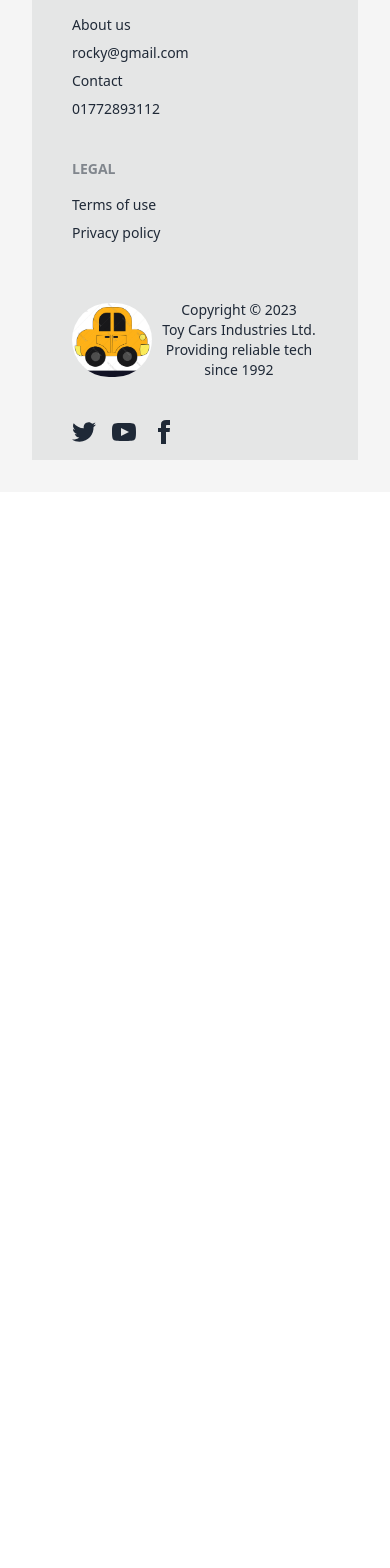
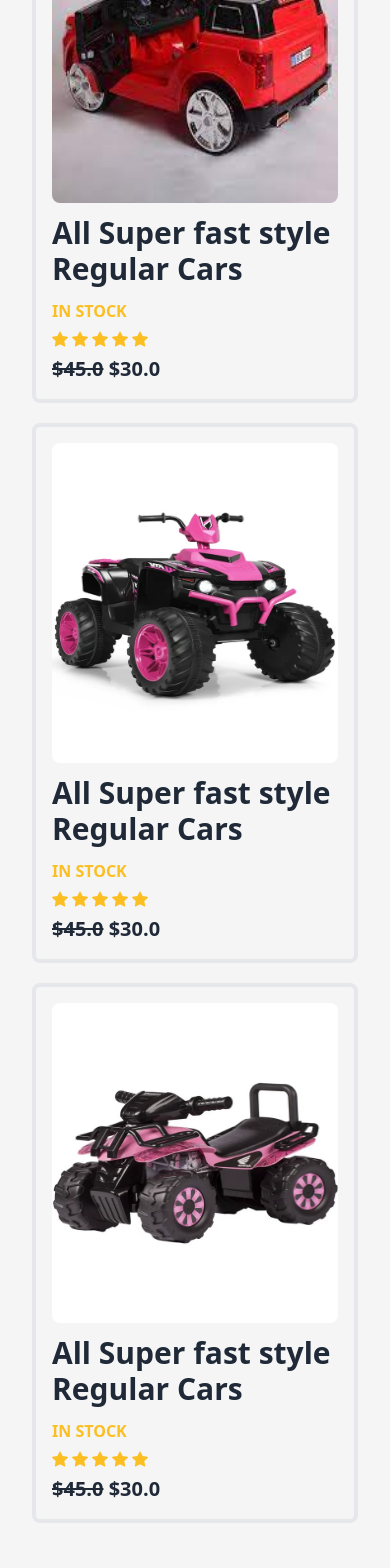
Before and after one commit to Rocky3112/toy-marketplace-client-side, a React (Vite) app: page / in a window 390 px wide. Shown: the part 5105-6673 px from the top of the page. Before the commit the page ends 5597 px from the top, so only its background shows below. Built offline with nearby package versions, Linux system fonts and the light colour scheme; no server answers.

Commit message:
two extra section completed

```diff
--- a/package.json
+++ b/package.json
@@ -10,17 +10,20 @@
     "preview": "vite preview"
   },
   "dependencies": {
+    "aos": "^2.3.4",
     "daisyui": "^2.51.6",
     "firebase": "^9.22.0",
     "localforage": "^1.10.0",
     "match-sorter": "^6.3.1",
     "react": "^18.2.0",
+    "react-aos": "^1.0.1",
     "react-dom": "^18.2.0",
     "react-hook-form": "^7.43.9",
     "react-icons": "^4.8.0",
     "react-router-dom": "^6.11.2",
     "react-tabs": "^6.0.1",
-    "sort-by": "^1.2.0"
+    "sort-by": "^1.2.0",
+    "sweetalert2": "^11.7.5"
   },
   "devDependencies": {
     "@types/react": "^18.0.28",
--- a/src/Layouts/AddToy/ToyForm.jsx
+++ b/src/Layouts/AddToy/ToyForm.jsx
@@ -21,7 +21,7 @@ const ToyForm = () => {
     .then(res=> res.json())
     .then(data=>{
       console.log(data);
-      if(data.insertedId>0){
+      if(data.insertedId){
         alert('successfully Added')
       }
     })
--- a/src/Layouts/AllToys/AllToys.jsx
+++ b/src/Layouts/AllToys/AllToys.jsx
@@ -39,7 +39,8 @@ const AllToys = () => {
           />
         </div>
             {
-                filteredToys.map((toys)=> <Toys
+                filteredToys.slice(0,20)
+                .map((toys)=> <Toys
                 key ={toys._id}
                 toys={toys}
                 ></Toys>)
--- a/src/Layouts/AllToys/ToyDetails.jsx
+++ b/src/Layouts/AllToys/ToyDetails.jsx
@@ -14,12 +14,14 @@ const ToyDetails = () => {
         setDetails(data);
       });
   }, []);
-  console.log(details);
+  // console.log(details);
   const {pictureUrl,description,name,price,quantity,sellerName,sellerEmail,rating}= details
+
+
   return (
     <div>
-      <div className="hero my-20 min-h-screen bg-base-300 rounded-2xl shadow-2xl">
-        <div className="hero-content items-center text-left gap-5 flex-col lg:flex-row">
+      <div className=" my-20  bg-base-300 rounded-2xl shadow-2xl w-[700px] p-10 mx-auto">
+        <div className="w-[450px] flex items-center justify-between  gap-5 ">
           <img
             src={pictureUrl}
             className=" rounded-lg shadow-2xl"
--- a/src/Layouts/Footer/Footer.jsx
+++ b/src/Layouts/Footer/Footer.jsx
@@ -29,13 +29,13 @@ const Footer = () => {
 <footer className="footer px-10 py-4 border-t bg-base-300 text-base-content border-base-300">
   <div className="items-center grid-flow-col">
    <img src={logo} alt="" className=" w-20 rounded-full" />
-    <p>Copyright © 2023 <br /> Toy Cars Industries Ltd. <br/>Providing reliable tech since 1992</p>
+    <p> Toy World <br /> Copyright © 2023 <br /> Toy Cars Industries Ltd. <br/>Providing reliable tech since 1992</p>
   </div>
   <div className="md:place-self-center md:justify-self-end">
     <div className="grid grid-flow-col gap-4">
-      <a><svg xmlns="http://www.w3.org/2000/svg" width="24" height="24" viewBox="0 0 24 24" className="fill-current"><path d="M24 4.557c-.883.392-1.832.656-2.828.775 1.017-.609 1.798-1.574 2.165-2.724-.951.564-2.005.974-3.127 1.195-.897-.957-2.178-1.555-3.594-1.555-3.179 0-5.515 2.966-4.797 6.045-4.091-.205-7.719-2.165-10.148-5.144-1.29 2.213-.669 5.108 1.523 6.574-.806-.026-1.566-.247-2.229-.616-.054 2.281 1.581 4.415 3.949 4.89-.693.188-1.452.232-2.224.084.626 1.956 2.444 3.379 4.6 3.419-2.07 1.623-4.678 2.348-7.29 2.04 2.179 1.397 4.768 2.212 7.548 2.212 9.142 0 14.307-7.721 13.995-14.646.962-.695 1.797-1.562 2.457-2.549z"></path></svg></a>
-      <a><svg xmlns="http://www.w3.org/2000/svg" width="24" height="24" viewBox="0 0 24 24" className="fill-current"><path d="M19.615 3.184c-3.604-.246-11.631-.245-15.23 0-3.897.266-4.356 2.62-4.385 8.816.029 6.185.484 8.549 4.385 8.816 3.6.245 11.626.246 15.23 0 3.897-.266 4.356-2.62 4.385-8.816-.029-6.185-.484-8.549-4.385-8.816zm-10.615 12.816v-8l8 3.993-8 4.007z"></path></svg></a>
-      <a><svg xmlns="http://www.w3.org/2000/svg" width="24" height="24" viewBox="0 0 24 24" className="fill-current"><path d="M9 8h-3v4h3v12h5v-12h3.642l.358-4h-4v-1.667c0-.955.192-1.333 1.115-1.333h2.885v-5h-3.808c-3.596 0-5.192 1.583-5.192 4.615v3.385z"></path></svg></a>
+      <a href="https://www.twitter.com/ah.rocky.3112"><svg xmlns="http://www.w3.org/2000/svg" width="24" height="24" viewBox="0 0 24 24" className="fill-current"><path d="M24 4.557c-.883.392-1.832.656-2.828.775 1.017-.609 1.798-1.574 2.165-2.724-.951.564-2.005.974-3.127 1.195-.897-.957-2.178-1.555-3.594-1.555-3.179 0-5.515 2.966-4.797 6.045-4.091-.205-7.719-2.165-10.148-5.144-1.29 2.213-.669 5.108 1.523 6.574-.806-.026-1.566-.247-2.229-.616-.054 2.281 1.581 4.415 3.949 4.89-.693.188-1.452.232-2.224.084.626 1.956 2.444 3.379 4.6 3.419-2.07 1.623-4.678 2.348-7.29 2.04 2.179 1.397 4.768 2.212 7.548 2.212 9.142 0 14.307-7.721 13.995-14.646.962-.695 1.797-1.562 2.457-2.549z"></path></svg></a>
+      <a href="https://www.youtube.com/"><svg xmlns="http://www.w3.org/2000/svg" width="24" height="24" viewBox="0 0 24 24" className="fill-current"><path d="M19.615 3.184c-3.604-.246-11.631-.245-15.23 0-3.897.266-4.356 2.62-4.385 8.816.029 6.185.484 8.549 4.385 8.816 3.6.245 11.626.246 15.23 0 3.897-.266 4.356-2.62 4.385-8.816-.029-6.185-.484-8.549-4.385-8.816zm-10.615 12.816v-8l8 3.993-8 4.007z"></path></svg></a>
+      <a href="https://www.facebook.com/ah.rocky.3112"><svg xmlns="http://www.w3.org/2000/svg" width="24" height="24" viewBox="0 0 24 24" className="fill-current"><path d="M9 8h-3v4h3v12h5v-12h3.642l.358-4h-4v-1.667c0-.955.192-1.333 1.115-1.333h2.885v-5h-3.808c-3.596 0-5.192 1.583-5.192 4.615v3.385z"></path></svg></a>
     </div>
   </div>
 </footer>
--- /dev/null
+++ b/src/Layouts/Home/BestSellCollection.jsx
@@ -0,0 +1,142 @@
+import img1 from "../../assets/images/pic3.jpeg";
+import img2 from "../../assets/images/img3.webp";
+import img3 from "../../assets/images/img4.webp";
+import img4 from "../../assets/review.jpg";
+import { BsStarFill } from "react-icons/bs";
+import { useEffect } from "react";
+import AOS from "aos";
+import "aos/dist/aos.css";
+
+const BestSellCollection = () => {
+  useEffect(() => {
+    AOS.init({
+      duration: 1000,
+    });
+  }, []);
+  return (
+    <div className="my-16">
+      <div className=" my-7 text-left">
+        <h1 className=" text-amber-500 text-4xl font-semibold">BEST SELLERS</h1>
+        <p>Do not miss the current offer</p>
+      </div>
+      <div className=" grid lg:grid-cols-3 gap-5">
+        <div
+          className=" text-left p-4 border-4 rounded-lg "
+          data-aos="fade-right"
+          data-aos-offset="300"
+          data-aos-easing="ease-in-sine"
+        >
+          <img className=" h-80 w-80 rounded-lg" src={img1} alt="" />
+          <h1 className=" text-3xl font-semibold my-3">
+            All Super fast style <br /> Regular Cars
+          </h1>
+          <h2 className=" text-amber-400 font-semibold">IN STOCK</h2>
+          <div className=" flex gap-1 my-2">
+            <p className=" text-amber-400">
+              <BsStarFill />
+            </p>
+            <p className=" text-amber-400">
+              <BsStarFill />
+            </p>
+            <p className=" text-amber-400">
+              <BsStarFill />
+            </p>
+            <p className=" text-amber-400">
+              <BsStarFill />
+            </p>
+            <p className=" text-amber-400">
+              <BsStarFill />
+            </p>
+          </div>
+          <div className=" text-xl font-semibold">
+            <del>$45.0</del> $30.0
+          </div>
+        </div>
+        <div
+          className=" text-left p-4 border-4 rounded-lg"
+          data-aos="fade-down"
+          data-aos-easing="linear"
+          data-aos-duration="1000"
+        >
+          <img className=" h-80 w-80 rounded-lg" src={img2} alt="" />
+          <h1 className=" text-3xl font-semibold my-3">
+            All Super fast style <br /> Regular Cars
+          </h1>
+          <h2 className=" text-amber-400 font-semibold">IN STOCK</h2>
+          <div className=" flex gap-1 my-2">
+            <p className=" text-amber-400">
+              <BsStarFill />
+            </p>
+            <p className=" text-amber-400">
+              <BsStarFill />
+            </p>
+            <p className=" text-amber-400">
+              <BsStarFill />
+            </p>
+            <p className=" text-amber-400">
+              <BsStarFill />
+            </p>
+            <p className=" text-amber-400">
+              <BsStarFill />
+            </p>
+          </div>
+          <div className=" text-xl font-semibold">
+            <del>$45.0</del> $30.0
+          </div>
+        </div>
+        <div
+          className=" text-left p-4 border-4 rounded-lg"
+          data-aos="fade-left"
+          data-aos-anchor="#example-anchor"
+          data-aos-offset="500"
+          data-aos-duration="1000"
+        >
+          <img className=" h-80 w-80 rounded-lg" src={img3} alt="" />
+          <h1 className=" text-3xl font-semibold my-3">
+            All Super fast style <br /> Regular Cars
+          </h1>
+          <h2 className=" text-amber-400 font-semibold">IN STOCK</h2>
+          <div className=" flex gap-1 my-2">
+            <p className=" text-amber-400">
+              <BsStarFill />
+            </p>
+            <p className=" text-amber-400">
+              <BsStarFill />
+            </p>
+            <p className=" text-amber-400">
+              <BsStarFill />
+            </p>
+            <p className=" text-amber-400">
+              <BsStarFill />
+            </p>
+            <p className=" text-amber-400">
+              <BsStarFill />
+            </p>
+          </div>
+          <div className=" text-xl font-semibold">
+            <del>$45.0</del> $30.0
+          </div>
+        </div>
+      </div>
+
+      {/* review */}
+      <div className=" lg:flex my-20 items-center">
+        <div className=" w-1/2" data-aos="fade-right"
+          data-aos-offset="300"
+          data-aos-easing="ease-in-sine">
+            <h1 className=" text-5xl font-semibold ">CUSTOMER <span className=" text-amber-400">REVIEW</span></h1>
+            <p className="text-xl font-semibold my-6 text-left">I have been using this service for a while now, and I couldnt be happier. The results have been outstanding, and it has greatly improved my productivity. The team behind it is knowledgeable and responsive. I cant imagine my workflow without it.</p>
+            <button className=" btn btn-warning">
+                Read More
+            </button>
+        </div>
+        <div data-aos="fade-up"
+     data-aos-anchor-placement="top-bottom">
+            <img className=" rounded-lg" src={img4} alt="" />
+        </div>
+      </div>
+    </div>
+  );
+};
+
+export default BestSellCollection;
--- a/src/Layouts/Home/Home.jsx
+++ b/src/Layouts/Home/Home.jsx
@@ -5,6 +5,7 @@ import img4 from "../../assets/images/img4.webp";
 import img5 from "../../assets/images/img5.jpeg";
 import Collection from "./Collection";
 import Category from "../Category/Category";
+import BestSellCollection from "./BestSellCollection";
 const Home = () => {
   return (
     <div className="my-20">
@@ -47,6 +48,7 @@ const Home = () => {
 
       <Collection></Collection>
       <Category></Category>
+      <BestSellCollection></BestSellCollection>
     </div>
   );
 };
--- a/src/routers/PrivateRoute.jsx
+++ b/src/routers/PrivateRoute.jsx
@@ -2,11 +2,23 @@
 import { useContext } from 'react';
 import { Navigate, useLocation } from 'react-router';
 import { AuthCotext } from '../Provider/AuthProvider';
+import Swal from 'sweetalert2';
 
 
 const PrivateRoute = ({children}) => {
     const {user,loading} = useContext(AuthCotext);
     const location = useLocation();
+    if(!user && !loading){
+        Swal.fire({
+            title: 'You have to log in',
+            icon: 'warning',
+            timer: 2000,
+            timerProgressBar: true,
+            toast: true,
+            position: 'top-end',
+            showConfirmButton: false
+    })
+}
     if(loading){
         return (
             <progress className="progress w-56"></progress>
```
Also changed, not shown: src/Layouts/AllToys/Toys.jsx (+7 -10 lines), src/Layouts/Category/SingleToy.jsx (+12 -3 lines), src/Layouts/Login/Login.jsx (+39 -1 lines), src/assets/review.jpg (added), 1 other file (tests, documents, lock files or other folders).
